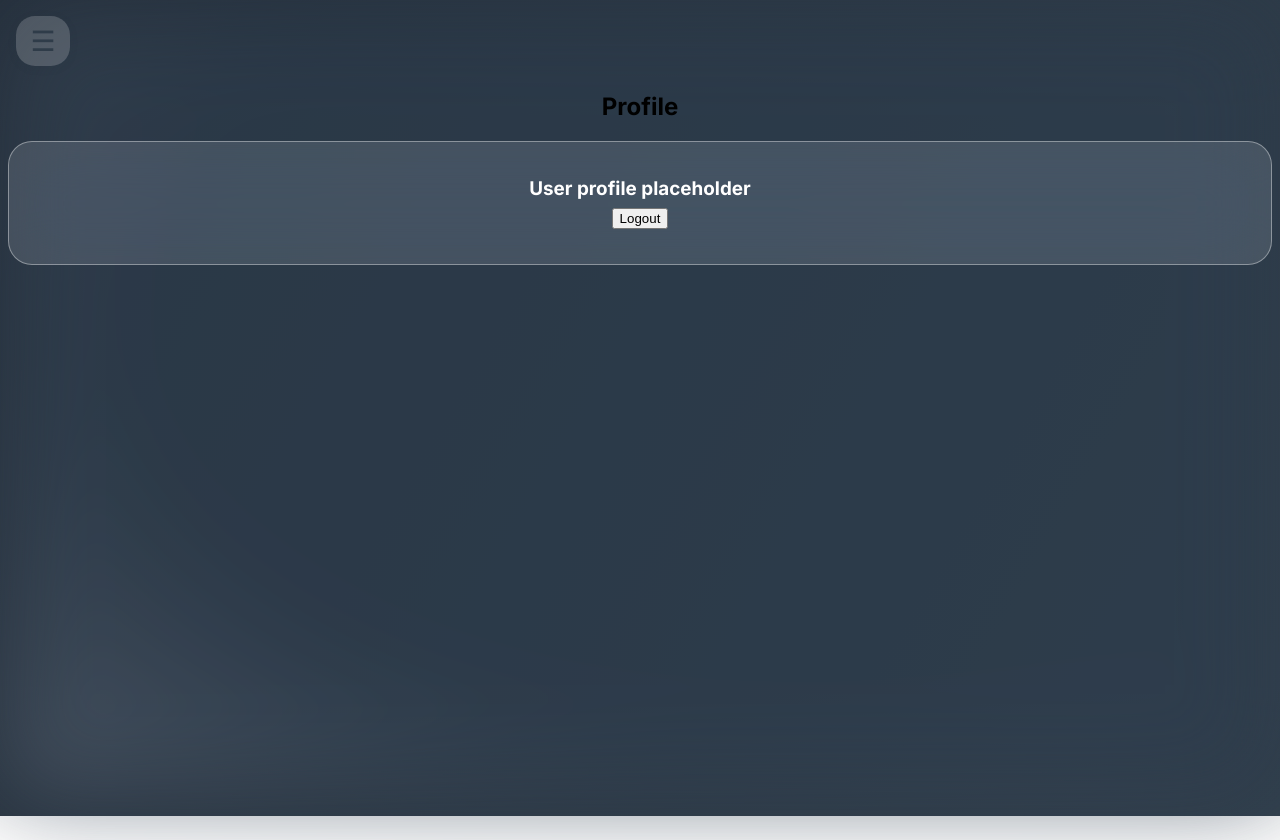
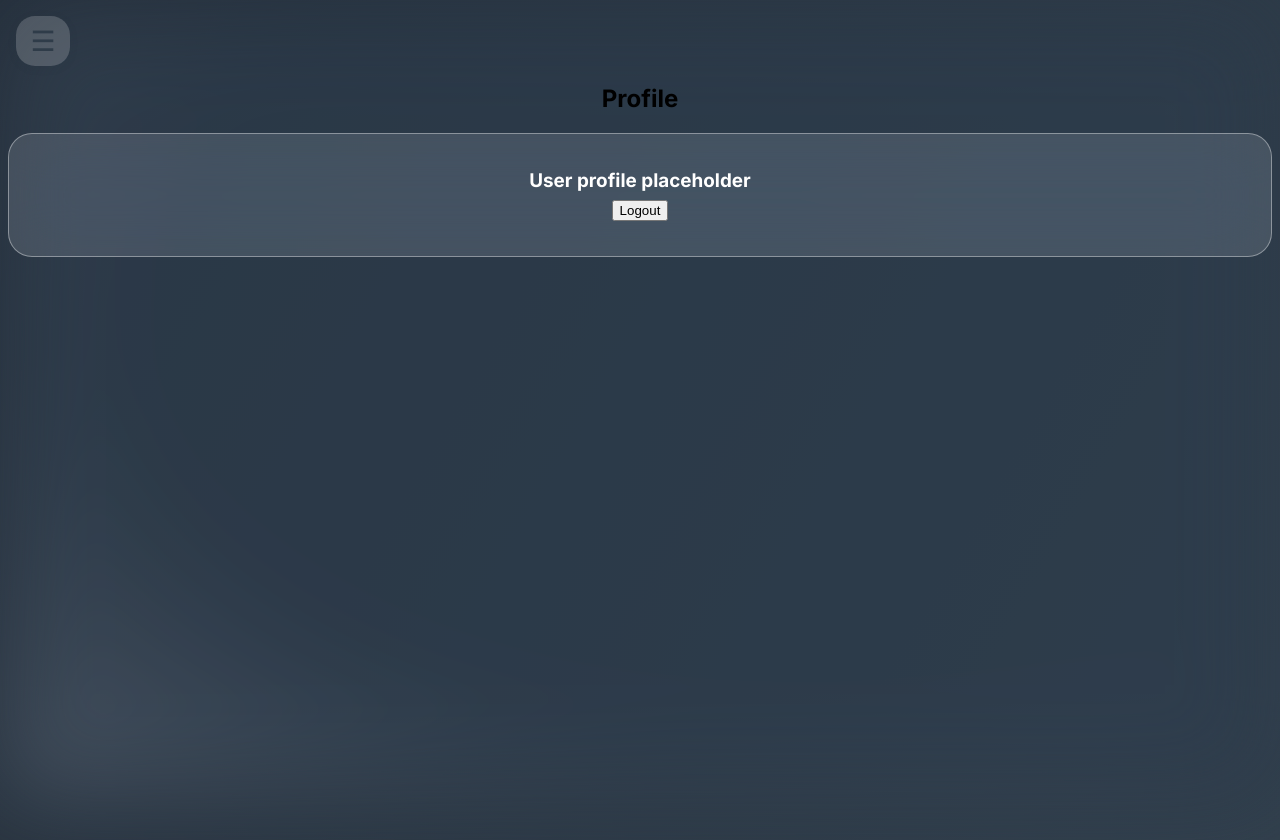
Before and after one commit to PetoAdam/homenavi, a React (Vite) app in the folder Frontend/: page /profile in a window 1280 px wide. Before the commit the page ends 816 px from the top, so only its background shows below. Built offline with nearby package versions, Linux system fonts and the light colour scheme.

Commit message:
Revert "Refactor CSS: Consolidate box-sizing rules and ensure proper layout for root container"
This reverts commit b710a56affff6566ae4fd704e2a0b6a3421245ea.

```diff
--- a/Frontend/src/App.css
+++ b/Frontend/src/App.css
@@ -1,25 +1,11 @@
 @import url('https://fonts.googleapis.com/css2?family=Inter:wght@600;700;900&display=swap');
 @import './colors.css';
-
-html {
-  box-sizing: border-box;
-}
-
-*, *::before, *::after {
-  box-sizing: inherit;
-}
 
 #root {
   max-width: none;
   margin: 0;
   padding: 0;
   text-align: center;
-}
-
-#root > div { /* Parent container of sidebar and main */
-  display: flex;
-  min-width: 0; /* Contain children */
-  overflow-x: hidden; /* Prevent horizontal overflow */
 }
 
 body {
--- a/Frontend/src/App.jsx
+++ b/Frontend/src/App.jsx
@@ -52,7 +52,6 @@ export default function App() {
           padding: '2rem 0 2rem 0',
           flex: 1,
           minWidth: 0,
-          width: 'calc(100% - 320px - 2.5rem)',
           position: 'relative',
           zIndex: 1,
           marginLeft: isPermanentSidebar ? 'calc(320px + 2.5rem)' : 0,
--- a/Frontend/src/components/Sidebar.css
+++ b/Frontend/src/components/Sidebar.css
@@ -30,7 +30,6 @@
   top: 2.5rem;
   left: 1.5rem;
   width: 320px; /* Set your sidebar width */
-  flex-shrink: 0;
   height: 100vh;
   z-index: 200; /* ensure above main content but below overlays */
   /* Prevents double margin on top/bottom when fixed */
@@ -50,7 +49,6 @@
     position: fixed;
     left: 0;
     top: 0;
-    width: 50vw;
     height: 100vh;
     min-height: 100vh;
     border-radius: 0 1.5rem 1.5rem 0;
```
